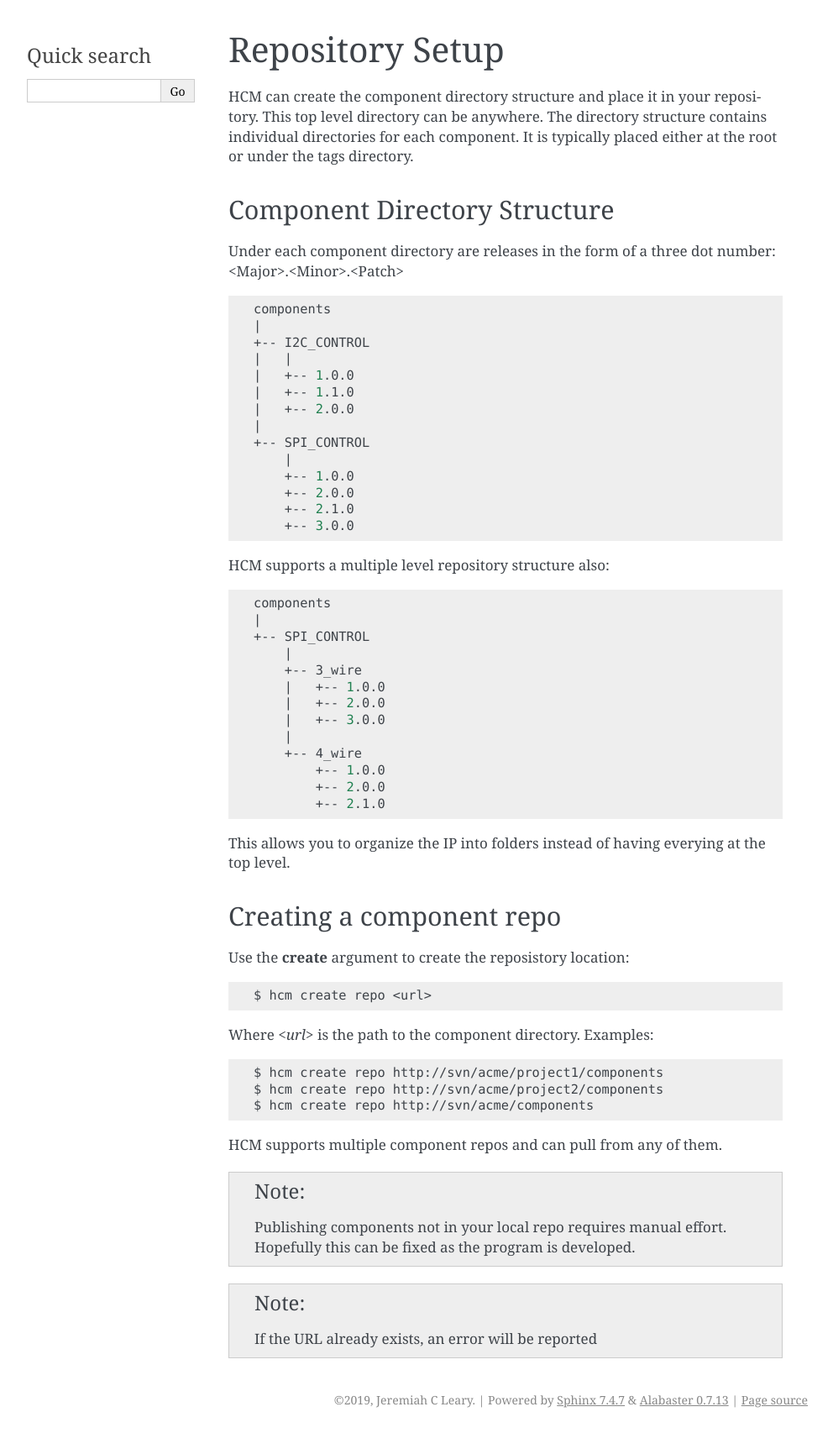
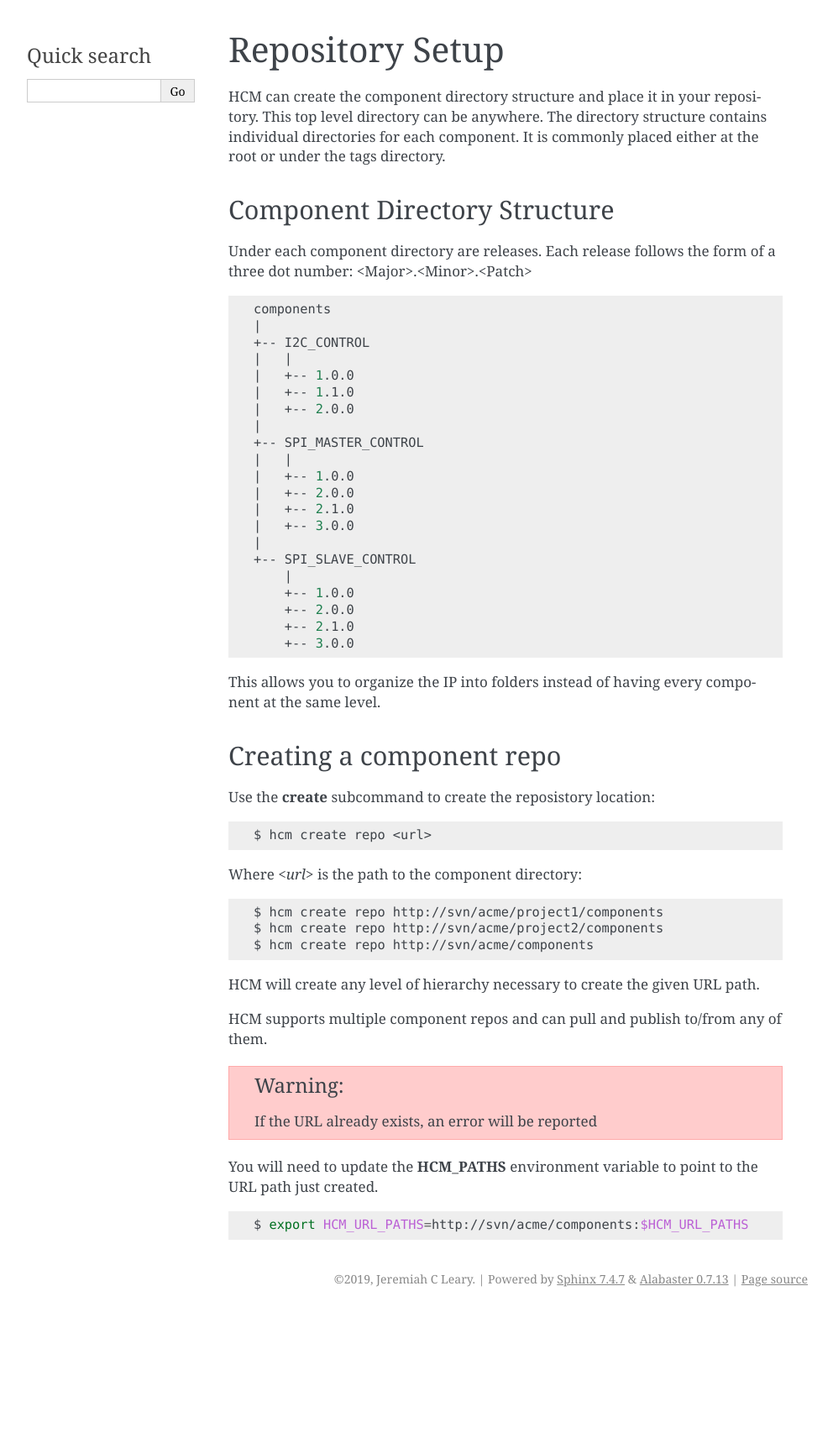
Before and after one commit to jeremiah-c-leary/hdl-component-manager, a Sphinx documentation site: the page built from docs/source/repository_setup.rst, in a window 1280 px wide. Shown: the whole page at 84% size, without its empty margins (148-1140 px from the left). Built offline with Sphinx 7.4.7, drawn with Linux system fonts in a browser that asks for light colours; after the commit the page ends 1562 px from its top, so only the background shows below that.

Commit message:
Finished initial documentation of subcommands.

```diff
--- a/docs/source/index.rst
+++ b/docs/source/index.rst
@@ -14,8 +14,10 @@ Welcome to hdl-component-manager's documentation!
    installing.rst
    usage.rst
    repository_setup.rst
-..   listing.rst
-   examples.rst
+   installing_subcommand.rst
+   list_subcommand.rst
+   publish_subcommand.rst
+   update_subcommand.rst
 
 Indices and tables
 ==================
--- a/docs/source/repository_setup.rst
+++ b/docs/source/repository_setup.rst
@@ -4,12 +4,13 @@ Repository Setup
 HCM can create the component directory structure and place it in your repository.
 This top level directory can be anywhere.
 The directory structure contains individual directories for each component.
-It is typically placed either at the root or under the tags directory.
+It is commonly placed either at the root or under the tags directory.
 
 Component Directory Structure
 -----------------------------
 
-Under each component directory are releases in the form of a three dot number: <Major>.<Minor>.<Patch>
+Under each component directory are releases.
+Each release follows the form of a three dot number: <Major>.<Minor>.<Patch>
 
 .. code-block:: bash
 
@@ -21,44 +22,32 @@ Under each component directory are releases in the form of a three dot number: <
    |   +-- 1.1.0
    |   +-- 2.0.0
    |
-   +-- SPI_CONTROL
+   +-- SPI_MASTER_CONTROL
+   |   |
+   |   +-- 1.0.0
+   |   +-- 2.0.0
+   |   +-- 2.1.0
+   |   +-- 3.0.0
+   |
+   +-- SPI_SLAVE_CONTROL
        |
        +-- 1.0.0
        +-- 2.0.0
        +-- 2.1.0
        +-- 3.0.0
 
-HCM supports a multiple level repository structure also:
-
-.. code-block:: bash
-
-   components
-   |
-   +-- SPI_CONTROL
-       |
-       +-- 3_wire
-       |   +-- 1.0.0
-       |   +-- 2.0.0
-       |   +-- 3.0.0
-       |
-       +-- 4_wire
-           +-- 1.0.0
-           +-- 2.0.0
-           +-- 2.1.0
-
-This allows you to organize the IP into folders instead of having everying at the top level.
+This allows you to organize the IP into folders instead of having every component at the same level.
 
 Creating a component repo
 -------------------------
 
-Use the **create** argument to create the reposistory location:
+Use the **create** subcommand to create the reposistory location:
 
 .. code-block:: bash
 
   $ hcm create repo <url>
 
-Where *<url>* is the path to the component directory.
-Examples:
+Where *<url>* is the path to the component directory:
 
 .. code-block:: bash
 
@@ -66,10 +55,14 @@ Examples:
   $ hcm create repo http://svn/acme/project2/components
   $ hcm create repo http://svn/acme/components
 
-HCM supports multiple component repos and can pull from any of them.
+HCM will create any level of hierarchy necessary to create the given URL path.
 
-.. NOTE::
-    Publishing components not in your local repo requires manual effort.
-    Hopefully this can be fixed as the program is developed.
+HCM supports multiple component repos and can pull and publish to/from any of them.
 
-.. NOTE:: If the URL already exists, an error will be reported
+.. WARNING:: If the URL already exists, an error will be reported
+
+You will need to update the **HCM_PATHS** environment variable to point to the URL path just created.
+
+.. code-block:: bash
+
+  $ export HCM_URL_PATHS=http://svn/acme/components:$HCM_URL_PATHS
```
Also changed, not shown: docs/source/installing_subcommand.rst (added, +26 -0 lines), docs/source/list_subcommand.rst (added, +32 -0 lines), docs/source/overview.rst (+0 -49 lines), docs/source/publish_subcommand.rst (added, +50 -0 lines), docs/source/update_subcommand.rst (added, +15 -0 lines), docs/source/usage.rst (+7 -0 lines), 1 other file.
